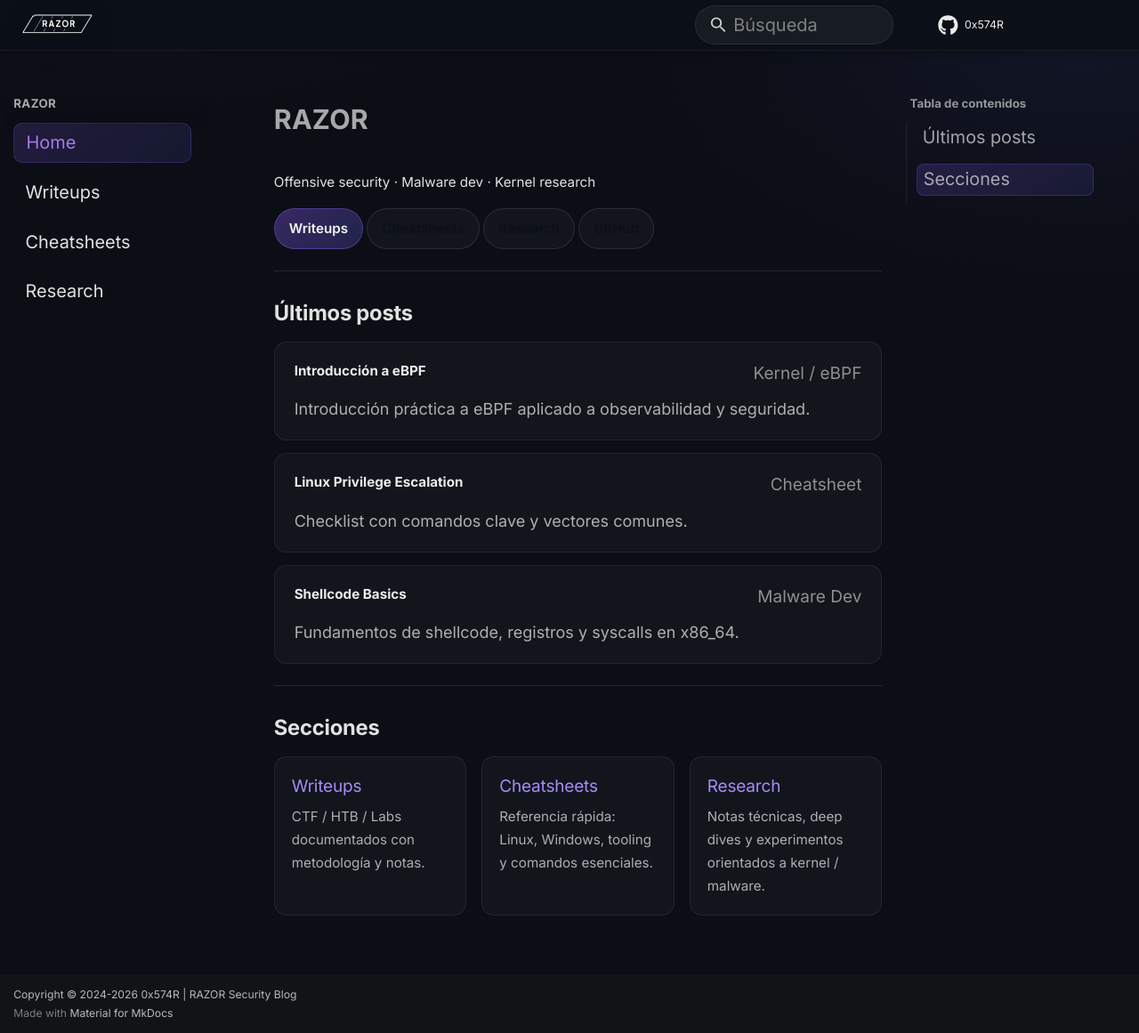
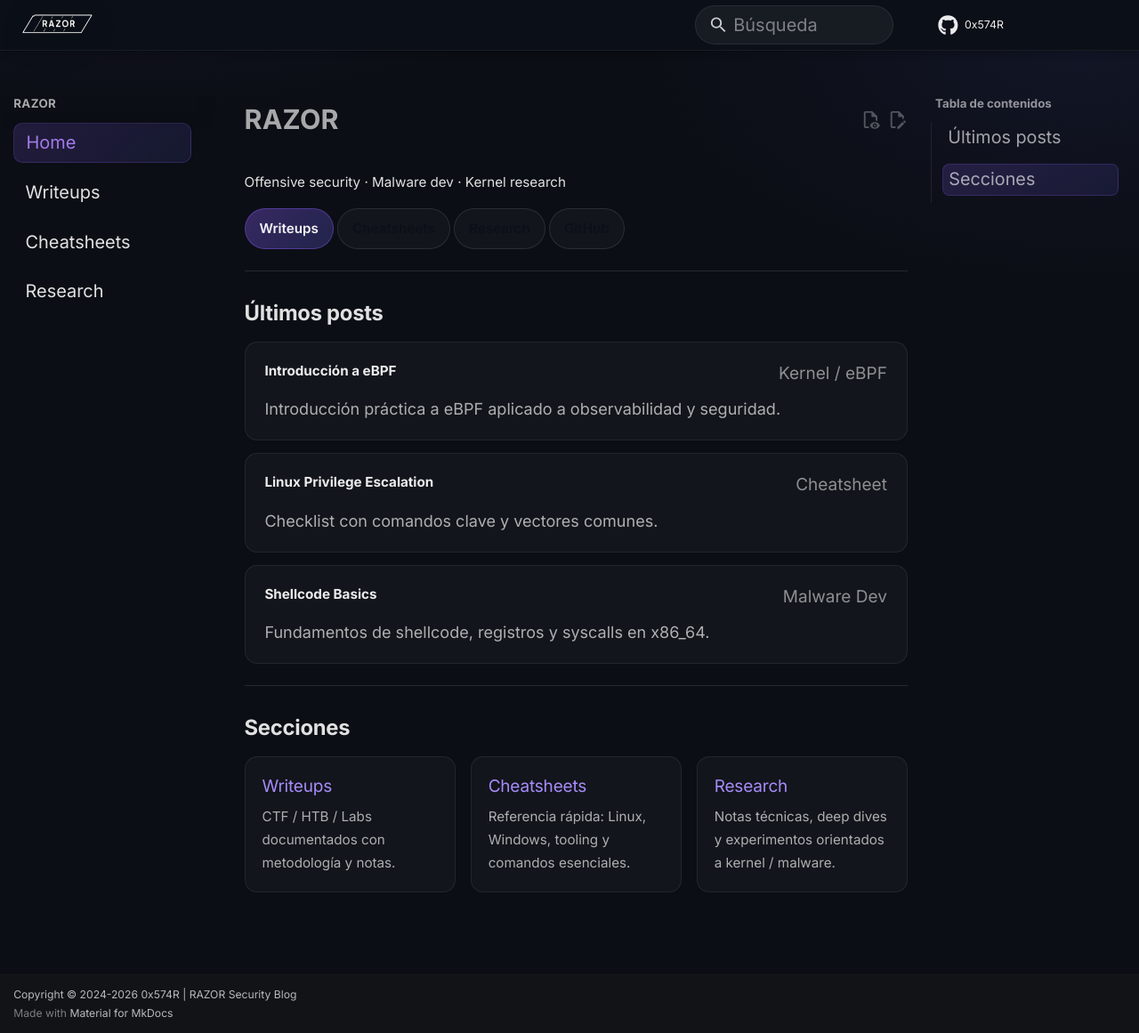
Before and after one commit to 0x574R/0x574R.github.io, an MkDocs documentation site: the page built from docs/index.md, in a window 1280 px wide and 1161 px high. Shown: the whole window at 89% size. Built offline with MkDocs 1.6.1 and Material for MkDocs 9.7.7, drawn with Linux system fonts in a browser that asks for light colours.

```diff
--- a/docs/stylesheets/extra.css
+++ b/docs/stylesheets/extra.css
@@ -51,19 +51,20 @@
 /* Wider content for large screens (blog-like) */
 .md-grid{
   /* Wider main canvas so articles are readable on desktop */
-  max-width: 1520px;
+  max-width: 1760px;
 }
 .md-main__inner{
   /* Prevent overly narrow center column when both sidebars are visible */
-  max-width: 1520px;
+  max-width: 1760px;
 }
 .md-content{ max-width: none; }
 .md-content__inner{ max-width: none; }
 
 /* Slightly slimmer sidebars to give more room to the content */
 @media (min-width: 76.25em){
-  .md-sidebar--primary{ width: 15rem; }
-  .md-sidebar--secondary{ width: 14rem; }
+  /* Reduce sidebars a bit to give the center more space */
+  .md-sidebar--primary{ width: 13.25rem; }
+  .md-sidebar--secondary{ width: 12.5rem; }
 }
 .md-content__inner{
   padding: 1.15rem 0 2.25rem;
--- a/mkdocs.yml
+++ b/mkdocs.yml
@@ -30,6 +30,12 @@
     - search.suggest
     - search.highlight
     - content.code.copy
+    - content.code.annotate
+    - content.tabs.link
+    - content.tooltips
+    - content.action.edit
+    - content.action.view
+    - content.tags
 
   palette:
     - scheme: slate
@@ -38,6 +44,7 @@
 
 plugins:
   - search
+  - tags
 
 markdown_extensions:
   # Markdown features used by Material + custom home/indices
@@ -45,6 +52,8 @@
   - md_in_html
   - admonition
   - footnotes
+  - def_list
+  - abbr
   - tables
   - toc:
       permalink: false
@@ -55,7 +64,14 @@
       anchor_linenums: true
       line_spans: __span
       pygments_lang_class: true
+      linenums: false
+      guess_lang: false
   - pymdownx.inlinehilite
+  - pymdownx.caret
+  - pymdownx.mark
+  - pymdownx.tilde
+  - pymdownx.keys
+  - pymdownx.smartsymbols
   - pymdownx.snippets
   - pymdownx.tabbed:
       alternate_style: true
--- a/requirements.txt
+++ b/requirements.txt
@@ -1 +1,3 @@
 mkdocs-material
+pymdown-extensions
+pygments
```
